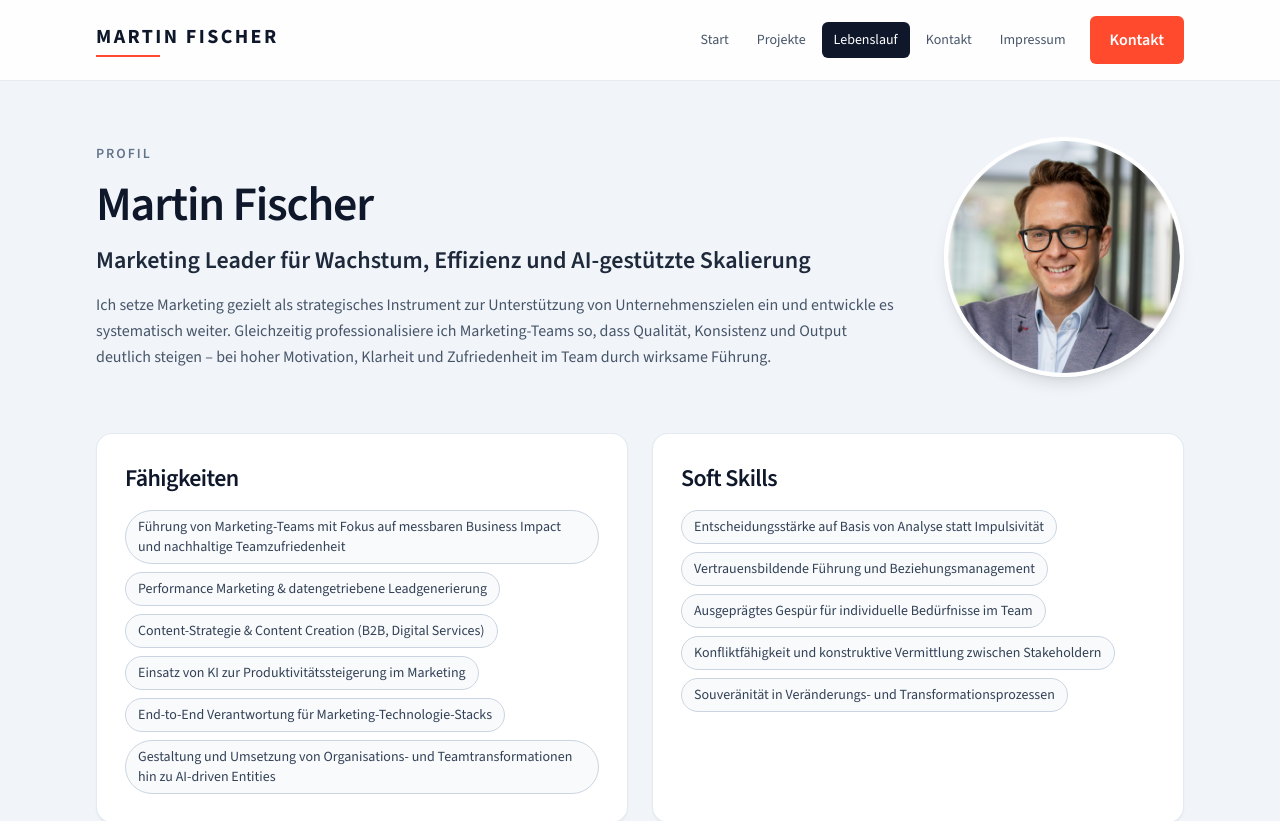
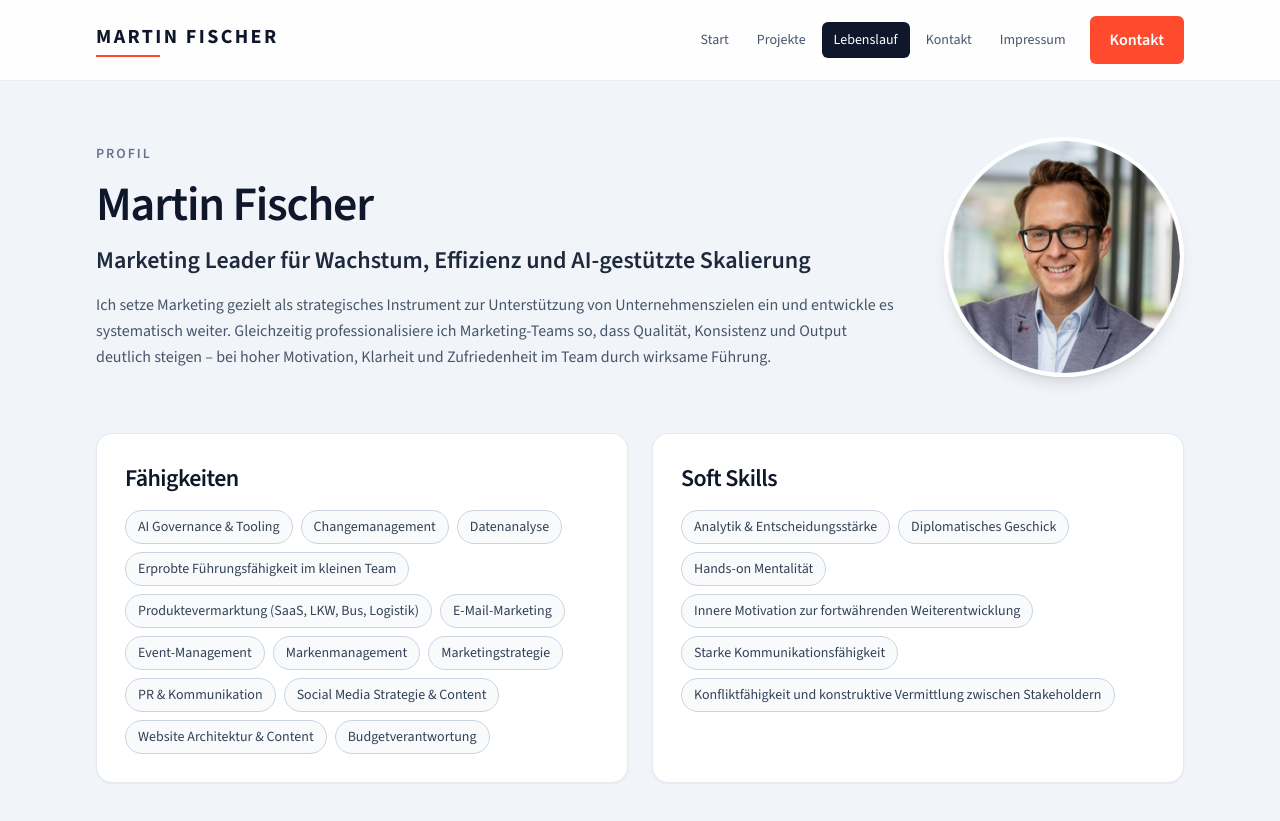
Before and after one commit to martinfischer42/Beyond_cv, a React (Vite) app: page /lebenslauf in a window 1280 px wide. Shown: the top 821 px of the page. Built offline with nearby package versions, Linux system fonts and the light colour scheme.

Commit message:
Update CV skills

```diff
--- a/src/pages/CvPage.tsx
+++ b/src/pages/CvPage.tsx
@@ -19,20 +19,28 @@ const initialValues: FormValues = {
 };
 
 const skills = [
-  'Führung von Marketing-Teams mit Fokus auf messbaren Business Impact und nachhaltige Teamzufriedenheit',
-  'Performance Marketing & datengetriebene Leadgenerierung',
-  'Content-Strategie & Content Creation (B2B, Digital Services)',
-  'Einsatz von KI zur Produktivitätssteigerung im Marketing',
-  'End-to-End Verantwortung für Marketing-Technologie-Stacks',
-  'Gestaltung und Umsetzung von Organisations- und Teamtransformationen hin zu AI-driven Entities',
+  'AI Governance & Tooling',
+  'Changemanagement',
+  'Datenanalyse',
+  'Erprobte Führungsfähigkeit im kleinen Team',
+  'Produktevermarktung (SaaS, LKW, Bus, Logistik)',
+  'E-Mail-Marketing',
+  'Event-Management',
+  'Markenmanagement',
+  'Marketingstrategie',
+  'PR & Kommunikation',
+  'Social Media Strategie & Content',
+  'Website Architektur & Content',
+  'Budgetverantwortung',
 ];
 
 const softSkills = [
-  'Entscheidungsstärke auf Basis von Analyse statt Impulsivität',
-  'Vertrauensbildende Führung und Beziehungsmanagement',
-  'Ausgeprägtes Gespür für individuelle Bedürfnisse im Team',
+  'Analytik & Entscheidungsstärke',
+  'Diplomatisches Geschick',
+  'Hands-on Mentalität',
+  'Innere Motivation zur fortwährenden Weiterentwicklung',
+  'Starke Kommunikationsfähigkeit',
   'Konfliktfähigkeit und konstruktive Vermittlung zwischen Stakeholdern',
-  'Souveränität in Veränderungs- und Transformationsprozessen',
 ];
 
 function validate(values: FormValues): FormErrors {
```
